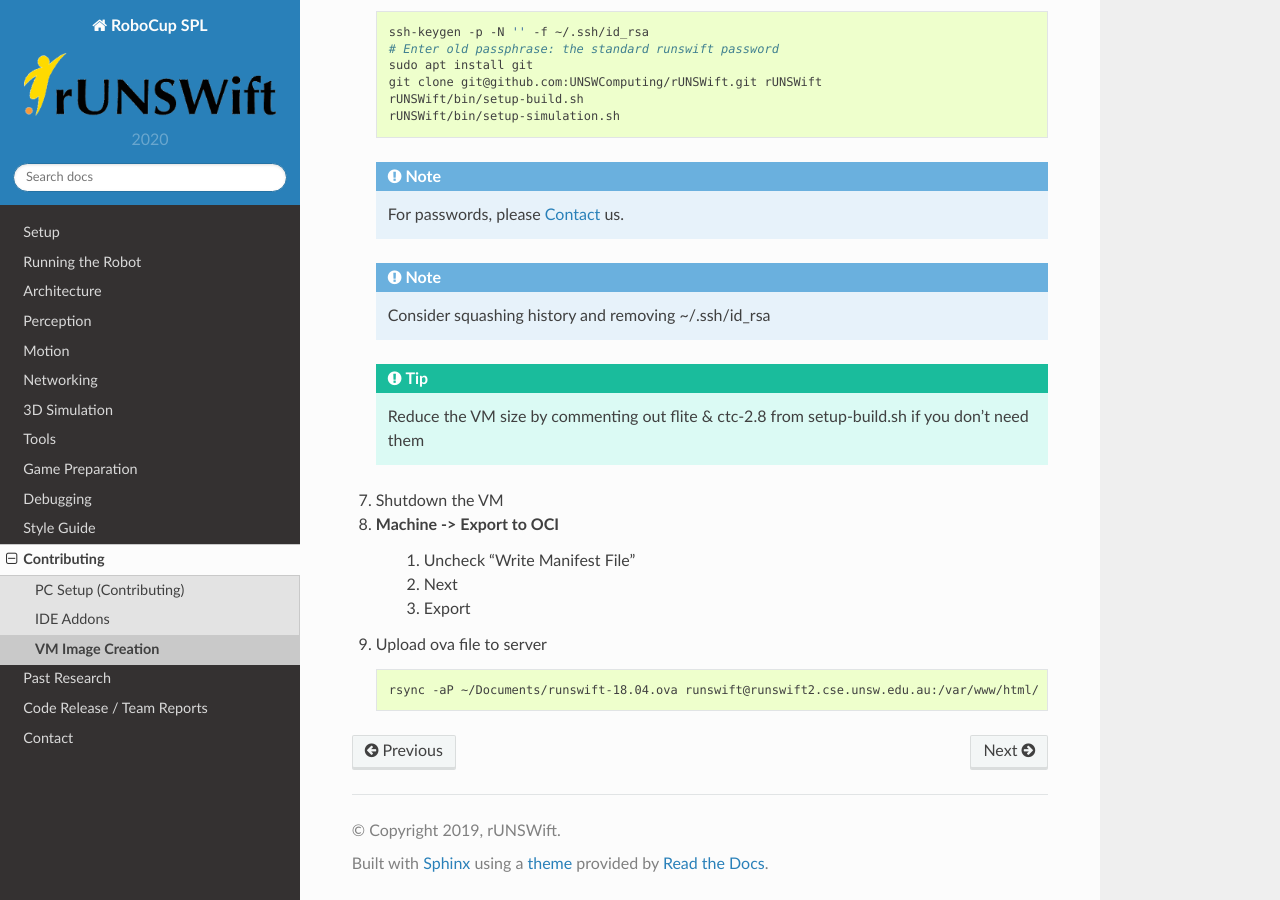
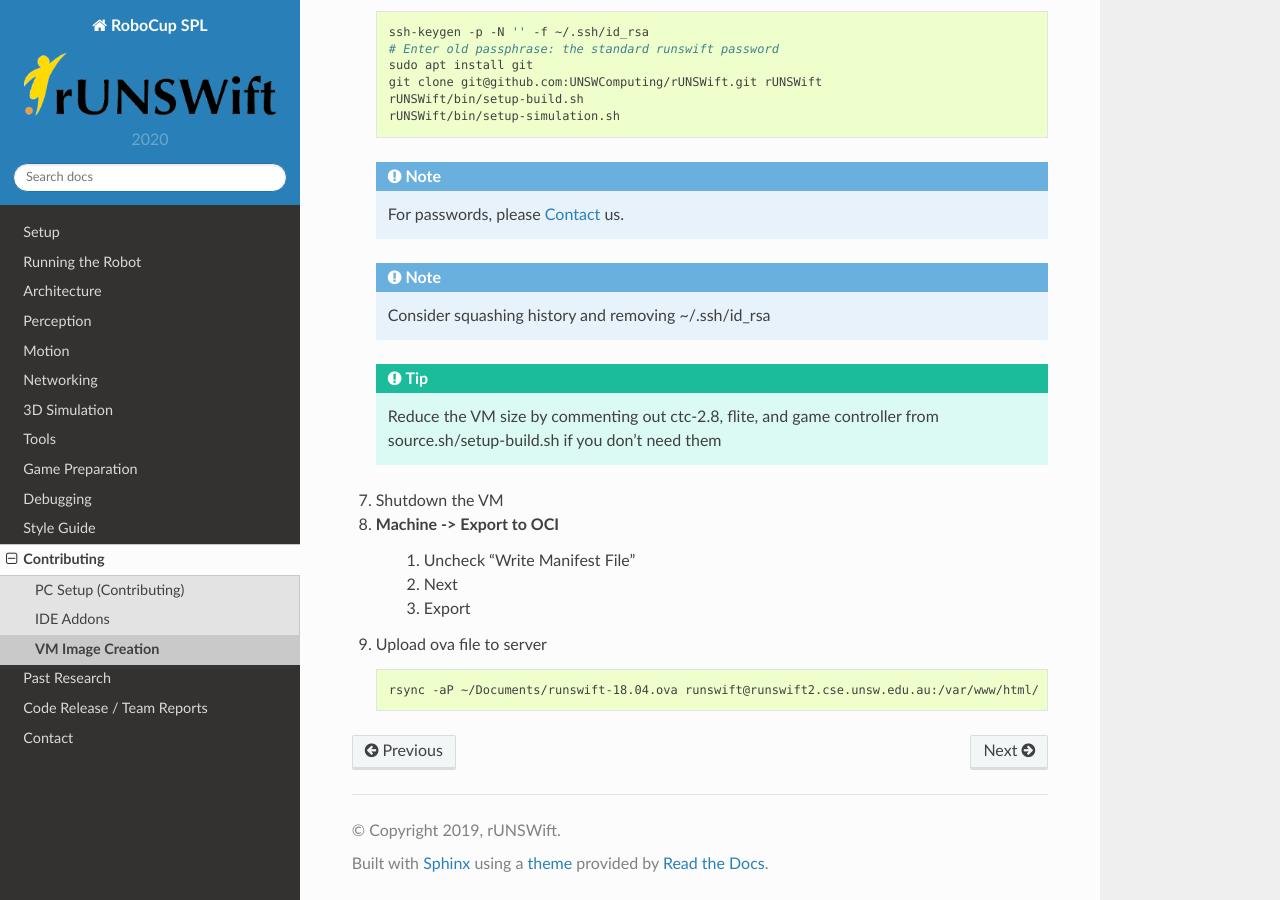
Before and after one commit to UNSWComputing/rUNSWift-docs, a Sphinx documentation site: the page built from source/contributing/vm_image_creation.rst, in a window 1280 px wide and 900 px high, scrolled down 1990 px. Built offline with Sphinx 7.4.7 and the Read the Docs theme 2.0.0, drawn with Linux system fonts in a browser that asks for light colours; some of the changed text lies outside the part shown.

```diff
--- a/source/contributing/vm_image_creation.rst
+++ b/source/contributing/vm_image_creation.rst
@@ -95,7 +95,7 @@ These are instructions on creating an OVA file to be used in :ref:`pc_setup` for
     .. note::
         Consider squashing history and removing ~/.ssh/id_rsa
     .. tip::
-        Reduce the VM size by commenting out flite & ctc-2.8 from setup-build.sh if you don't need them
+        Reduce the VM size by commenting out ctc-2.8, flite, and game controller from source.sh/setup-build.sh if you don't need them
 
 #. Shutdown the VM
 #. Machine -> Export to OCI
```
Also changed, not shown: other parts of source/contributing/vm_image_creation.rst (+1 -1 lines).
